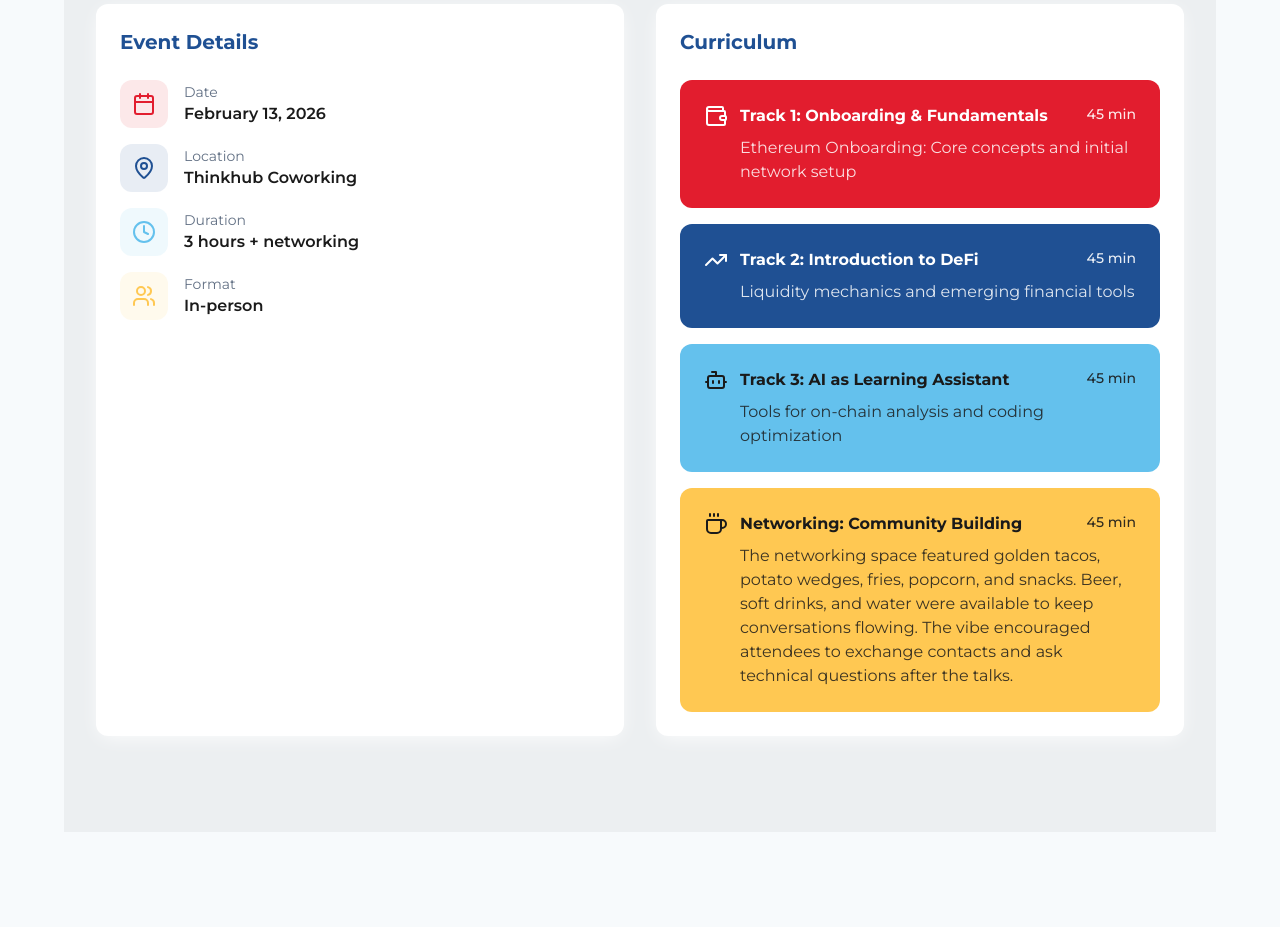
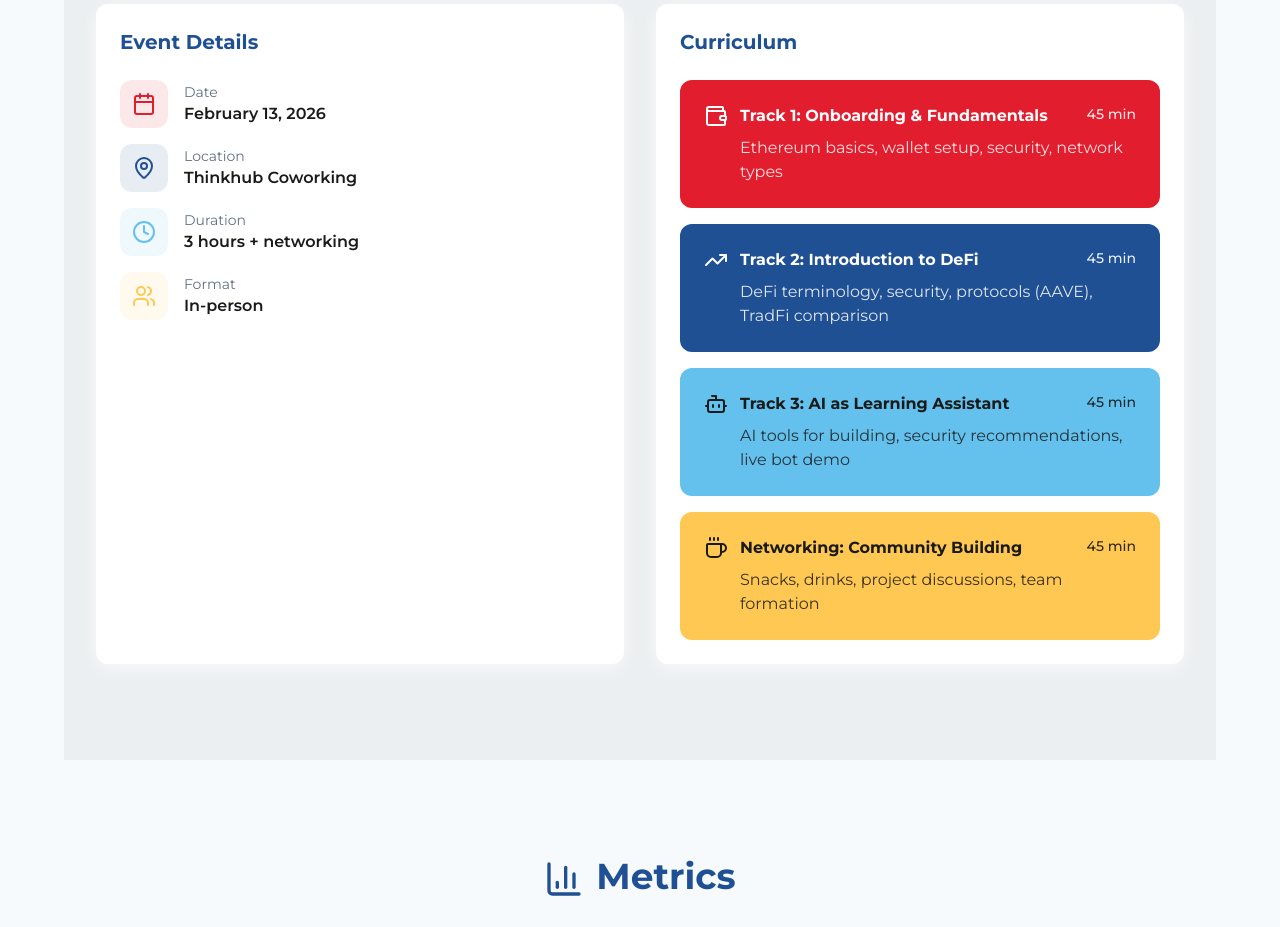
Before and after one commit to fruterito101/meetup-q1-puebla, a React (Vite) app: page / in a window 1280 px wide. Shown: the part 2060-2987 px from the top of the page. Built offline with nearby package versions, Linux system fonts and the light colour scheme; the HTML template or start-up script is replaced by a standard one.

Commit message:
fix: update curriculum track descriptions

```diff
--- a/src/components/EventOverview.tsx
+++ b/src/components/EventOverview.tsx
@@ -5,28 +5,28 @@ const EventOverview = () => {
     {
       name: "Track 1: Onboarding & Fundamentals",
       duration: "45 min",
-      description: "Ethereum Onboarding: Core concepts and initial network setup",
+      description: "Ethereum basics, wallet setup, security, network types",
       icon: <Wallet className="w-6 h-6" />,
       bgColor: "bg-brand-red",
     },
     {
       name: "Track 2: Introduction to DeFi",
       duration: "45 min",
-      description: "Liquidity mechanics and emerging financial tools",
+      description: "DeFi terminology, security, protocols (AAVE), TradFi comparison",
       icon: <TrendingUp className="w-6 h-6" />,
       bgColor: "bg-brand-dark-blue",
     },
     {
       name: "Track 3: AI as Learning Assistant",
       duration: "45 min",
-      description: "Tools for on-chain analysis and coding optimization",
+      description: "AI tools for building, security recommendations, live bot demo",
       icon: <Bot className="w-6 h-6" />,
       bgColor: "bg-brand-light-blue",
     },
     {
       name: "Networking: Community Building",
       duration: "45 min",
-      description: "The networking space featured golden tacos, potato wedges, fries, popcorn, and snacks. Beer, soft drinks, and water were available to keep conversations flowing. The vibe encouraged attendees to exchange contacts and ask technical questions after the talks.",
+      description: "Snacks, drinks, project discussions, team formation",
       icon: <Coffee className="w-6 h-6" />,
       bgColor: "bg-brand-yellow",
     },
```
